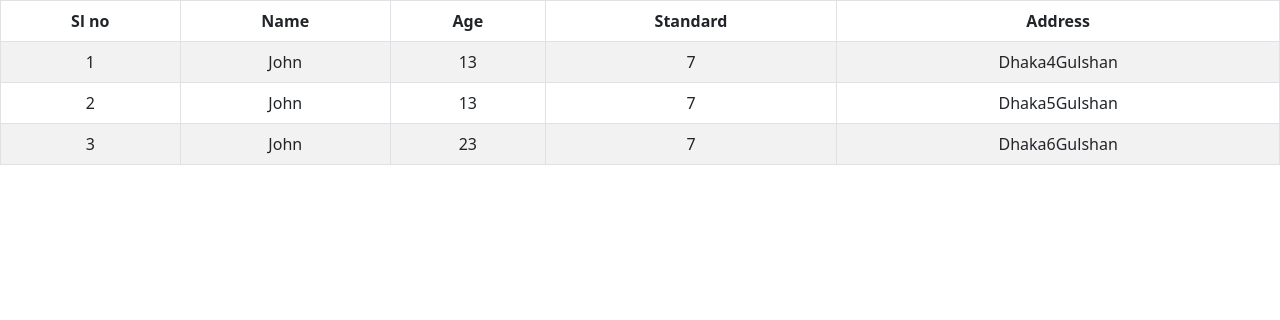
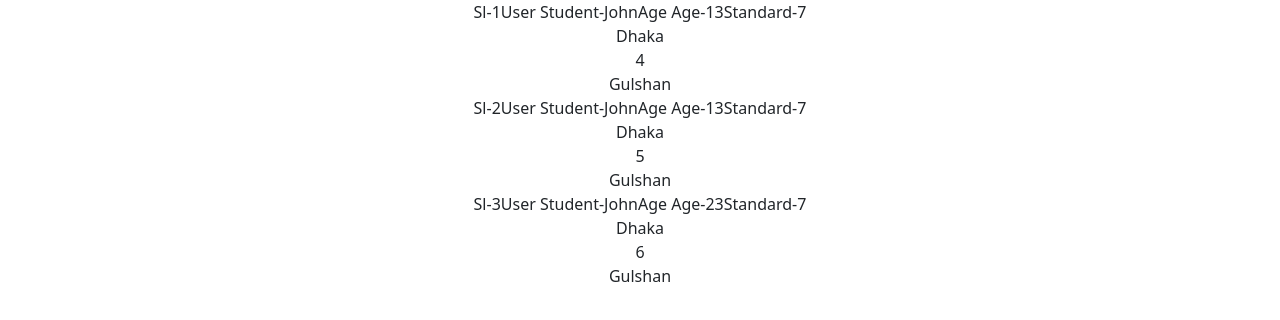
Before and after one commit to TanzimIbthesam/ReactJs, a React (Create React App) app in the folder reactcourse/: page / in a window 1280 px wide. Shown: the top 320 px of the page. Built offline with nearby package versions, Linux system fonts and the light colour scheme.

Commit message:
12-Nested array with props

```diff
--- a/reactcourse/src/App.js
+++ b/reactcourse/src/App.js
@@ -1,8 +1,10 @@
 import React from 'react';
 import './App.css';
 // import PropsUseEffect from './PropsUseEffect';
- import { Table} from 'react-bootstrap';
+
 import 'bootstrap/dist/css/bootstrap.min.css'
+import User from './User';
+
 // import ClassUserTwo from './ClassUsertwo';
 // import ClassUserTwo from './ClassUsertwo';
 // import Test from './Test';
@@ -33,41 +35,23 @@ function App(){
      return (
 
       <div className="App">
-     <Table striped bordered hover>
-  <thead>
-    <tr>
-       <th>Sl no</th>
-      <th>Name</th>
-      <th>Age</th>
-      <th>Standard</th>
-      <th>Address</th>
-    </tr>
-  </thead>
-  <tbody>
+
   {
         students.map((student,index)=>
-        <tr key={index}>
-              <td>{index+1}</td>
-             <td>{student.name}</td>
-             <td>{student.age}</td>
-             <td>{student.standard}</td>
-             {student.address.map((add,index)=>
-             <td key={index}>
-               {add.city}
-               {add.house}
-               {add.area}
-             </td>
+        <div key={index}>
+            <User student={student} index={index}/>
 
-             )}
-        </tr>
+
+
+           </div>
 
         )
       }
 
 
 
-  </tbody>
-</Table>
+
+
       </div>
 
 
--- a/reactcourse/src/User.js
+++ b/reactcourse/src/User.js
@@ -1,11 +1,23 @@
-const FunctionalUser=(props)=>{
+const User=(props)=>{
 
     return(
         <div>
-           User
+            Sl-{props.index+1}
+           User Student-{props.student.name}
+            Age  Age-{props.student.age}
+            Standard-{props.student.standard}
+             {
+                 props.student.address.map((stu)=>
+                 <div>
+                 <div>{stu.city}</div>
+                 <div>{stu.house}</div>
+                 <div>{stu.area}</div>
+                 </div>
+                 )
+             }
         </div>
     )
 
 }
 
-export default FunctionalUser;
+export default User;
```
